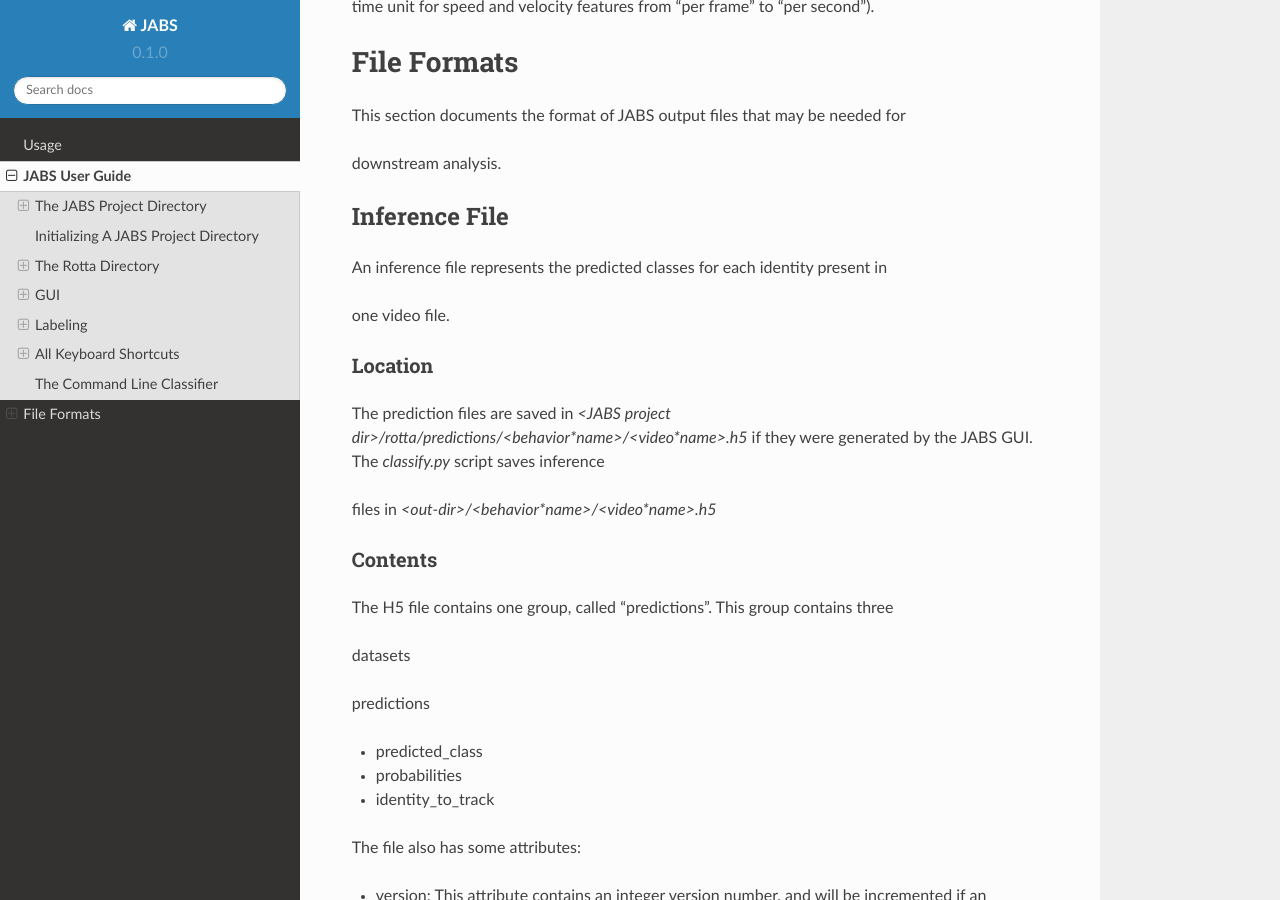
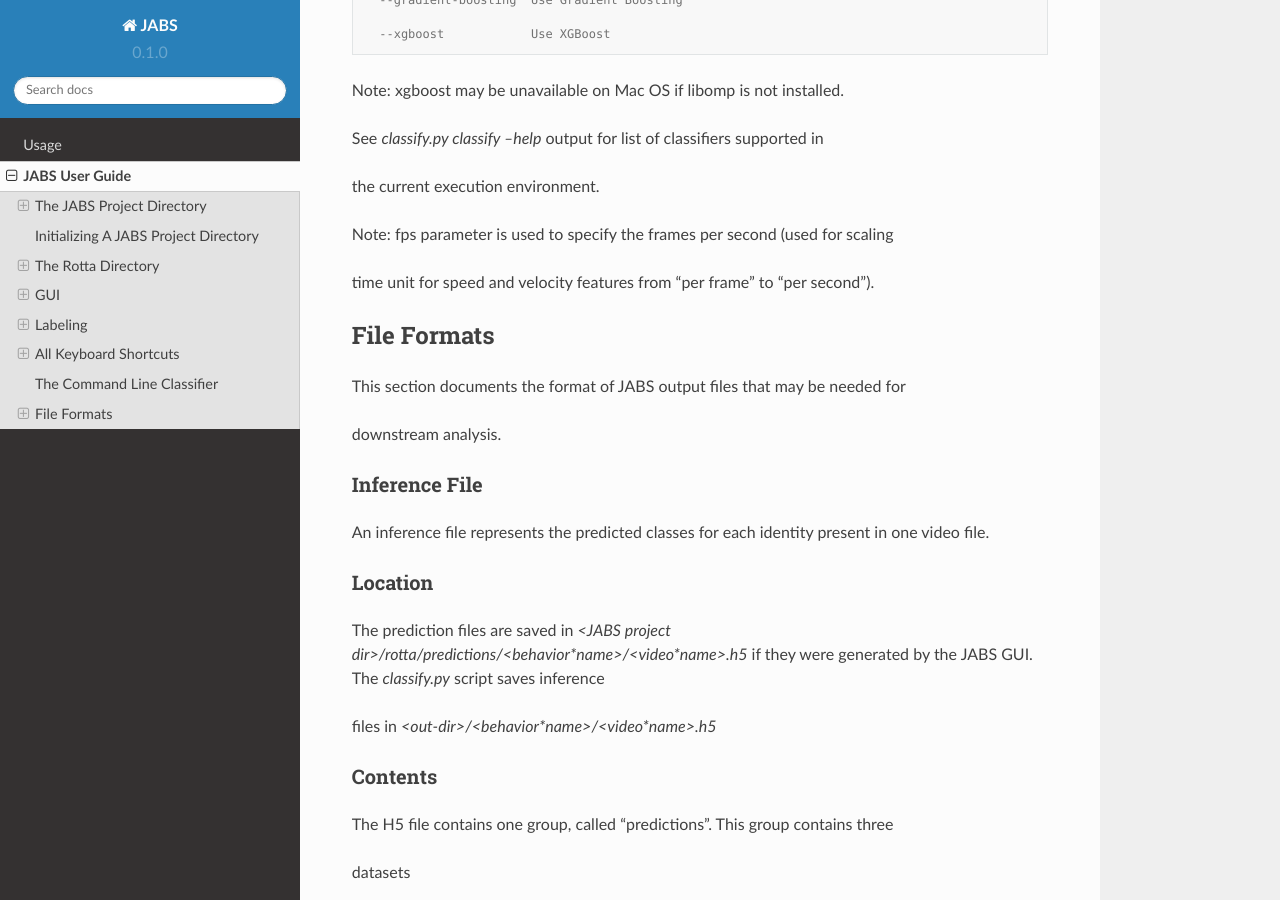
Before and after one commit to KumarLabJax/JABS-behavior-classifier, a Sphinx documentation site: the page built from docs/source/JABS_user_guide.rst, in a window 1280 px wide and 900 px high, scrolled down 12515 px. Built offline with Sphinx 7.4.7 and the Read the Docs theme 2.0.0, drawn with Linux system fonts in a browser that asks for light colours; pages that are not in the unit, such as notebooks, are missing from menus; part of the change alters nothing that is shown; some of the changed text lies outside the part shown.

```diff
--- a/docs/source/JABS_user_guide.rst
+++ b/docs/source/JABS_user_guide.rst
@@ -1,6 +1,6 @@
 JABS User Guide
 #####
-
+.. The JABS Project Directory:
 The JABS Project Directory
 ==========================================
 A JABS project is a directory of video files and their corresponding pose estimation files. The first time a project directory is opened in JABS, it will create a subdirectory called "rotta", which contains various files created by JABS to save project state, including labels and current predictions.
@@ -39,7 +39,7 @@ NV11-CBAX2+2019-07-26+MDX0009*2019-07-26*14-00-00_500.avi
 NV11-CBAX2+2019-07-26+MDX0009*2019-07-26*14-00-00*500*pose*est*v3.h5 rotta
 
 
-
+.. Initializing  A JABS Project Directory:
 Initializing  A JABS Project Directory
 ========================================
 
@@ -113,6 +113,7 @@ will use up to 4 processes.
 .. code-block:: console
   ./initialize_project.py -p8 -w2 -w5 -w10 <path/to/project/dir>`
 
+.. The Rotta Directory :
 The Rotta Directory
 =====================
 
@@ -168,7 +169,7 @@ automatically opened and displayed by JABS if they exist. Prediction files are
 portable, and are the same format as the output of the command line classifier
 tool (`classify.py`).
 
-
+.. JABS GUI:
 GUI
 =====
 
@@ -293,6 +294,7 @@ Menu
 
 .. image:: images/poseoverlay.png
 
+.. Labeling:
 Labeling
 ==========
 
@@ -373,8 +375,10 @@ indicated with a pattern fill instead of the solid gray/orange/blue colors. In
 
 the predicted class visualization, the gaps are colored white.
 
-!`Identity Gaps <imgs/identity*gaps.png>`*
+.. image:: images/identitygaps.png
 
+
+.. Keyboard Shortcuts:
 All Keyboard Shortcuts
 ========================
 
@@ -417,6 +421,8 @@ Other
 - p: toggle pose overlay for subject
 - l: toggle landmark overlay
 
+
+.. The Command Line Classifier:
 The Command Line Classifier
 =============================
 
@@ -527,19 +533,19 @@ Note: fps parameter is used to specify the frames per second (used for scaling
 
 time unit for speed and velocity features from "per frame" to "per second").
 
+
+.. File Formats:
 File Formats
-#####
+=============
 
 This section documents the format of JABS output files that may be needed for
 
 downstream analysis.
 
 Inference File
-==============
+---------------
 
-An inference file represents the predicted classes for each identity present in
-
-one video file.
+An inference file represents the predicted classes for each identity present in one video file.
 
 Location
 ----------
```
